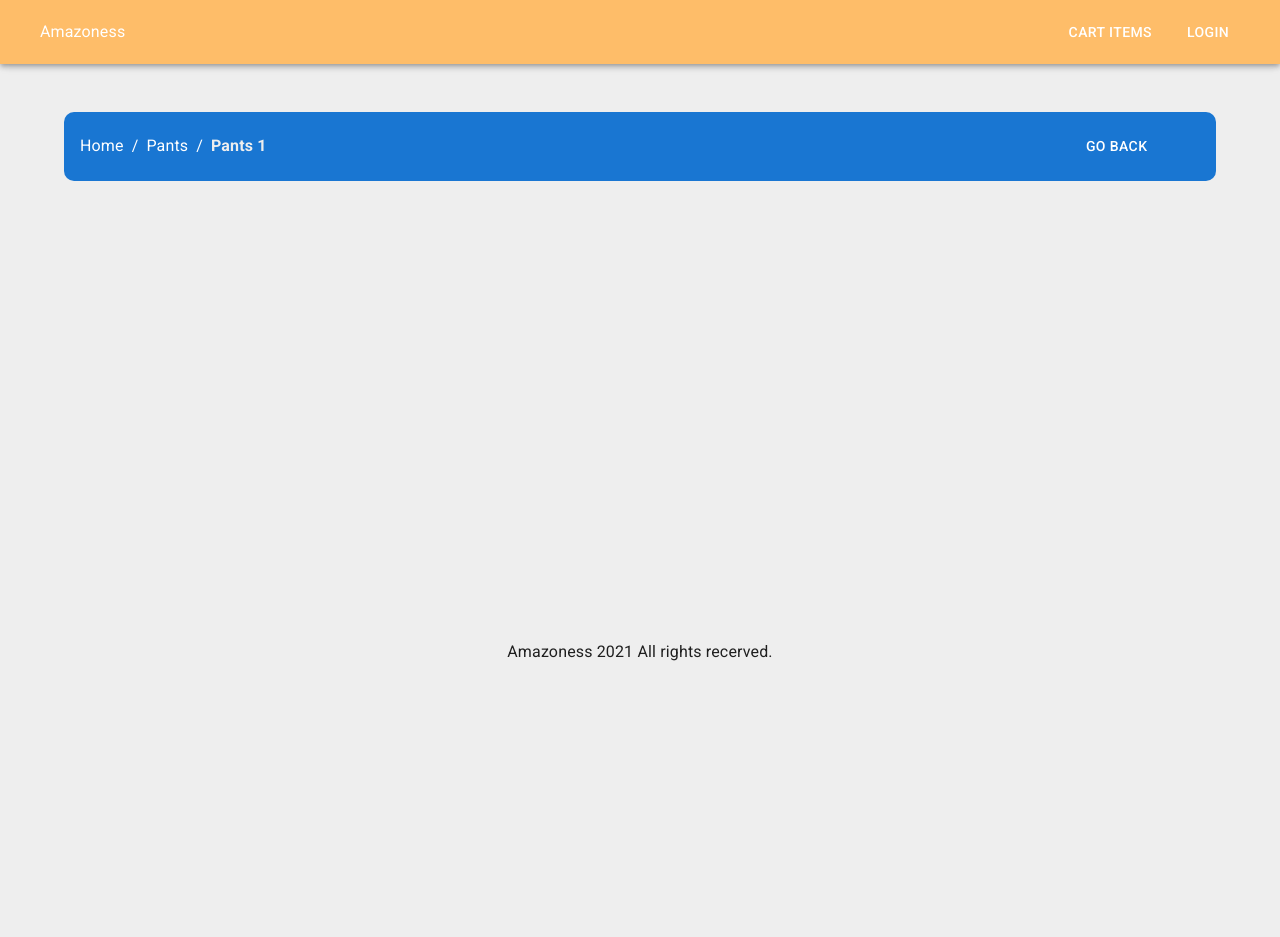
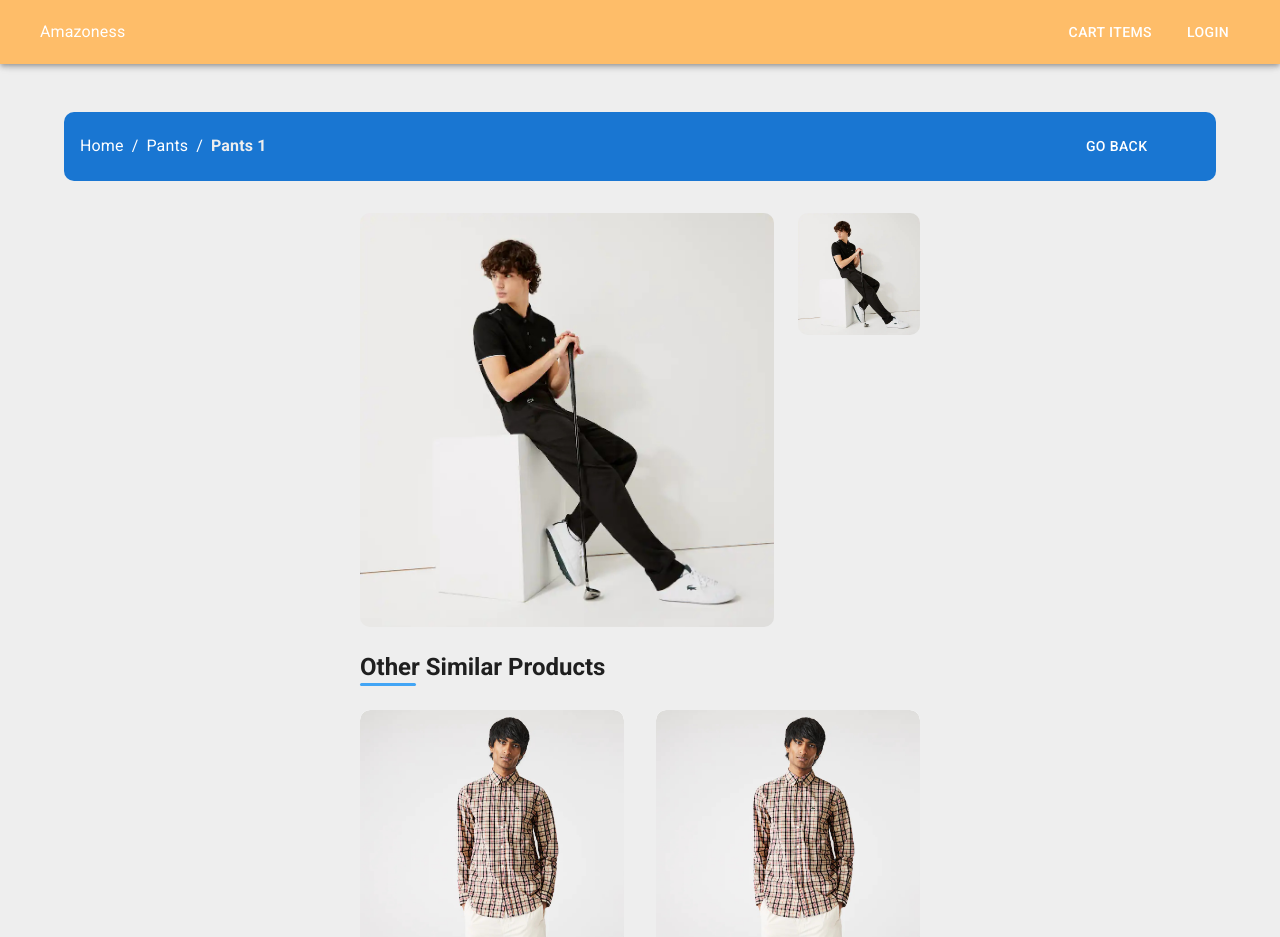
Before and after one commit to TheMrCorvy/amazoness, a Next.js app: page /product/pants-1 in a window 1280 px wide. Shown: the top 937 px of the page. Before the commit the page ends 800 px from the top, so only its background shows below. Built offline with nearby package versions, Linux system fonts and the light colour scheme.

Commit message:
finished left side

```diff
--- a/src/pages/product/[slug].tsx
+++ b/src/pages/product/[slug].tsx
@@ -1,21 +1,27 @@
 import { FC, useEffect, useState } from "react"
 
 import { useRouter } from "next/router"
+import Image from "next/image"
 
-import { Container, Grid } from "@mui/material"
+import { ButtonBase, Container, Grid, Typography } from "@mui/material"
 
 import { data, urlKeyWords } from "../../misc/staticData"
 import { useFakeApi, useSlug } from "../../components/utils"
 import { Product, Req } from "../../misc/types"
 
 import BreadCrumbs from "../../components/BreadCrumbs"
+import ProductCard from "../../components/ProductCard"
+import UnderlinedTitle from "../../components/UnderlinedTitle"
+
+import useStyles from "./styles"
 
 const ProductPage: FC = () => {
 	const router = useRouter()
 	const createSlug = useSlug
 	const callApi = useFakeApi
+	const classes = useStyles()
 
-	const [stateProduct, setStateProduct] = useState<Product>(placeholder)
+	const [product, setProduct] = useState<Product>(placeholder)
 	const [loading, setLoading] = useState(true)
 
 	useEffect(() => {
@@ -29,38 +35,91 @@ const ProductPage: FC = () => {
 		}
 
 		callApi(req).then((res) => {
-			let product: Product = placeholder
+			let apiProduct: Product = placeholder
 
 			data.products.forEach((element) => {
 				if (createSlug(element.name) === slug) {
-					product = element
+					apiProduct = element
 				}
 			})
 
-			if (!product.id) {
+			if (!apiProduct.id) {
 				router.push(urlKeyWords.productNotFound)
 			} else {
 				setLoading(false)
-				setStateProduct(product)
+				setProduct(apiProduct)
 			}
 		})
 	}, [router.isReady])
 
 	return (
 		<Container maxWidth="lg">
-			<Grid container justifyContent="space-around" spacing={4}>
-				<Grid item xs={12}>
-					{!loading && stateProduct.id && (
+			{!loading && product.id && (
+				<Grid container justifyContent="space-around" spacing={4}>
+					<Grid item xs={12}>
 						<BreadCrumbs
-							title={stateProduct.name}
+							title={product.name}
 							steps={{
 								home: "/",
-								[stateProduct.category]: "/" + stateProduct.category,
+								[product.category]: "/" + product.category,
 							}}
 						/>
-					)}
+					</Grid>
+					<Grid item xs={12} md={6}>
+						<Grid container spacing={3}>
+							<Grid item xs={12} md={9}>
+								<Image
+									src={product.images[0]}
+									alt={product.name}
+									height={640}
+									width={640}
+									layout="responsive"
+									className={classes.img}
+								/>
+							</Grid>
+							<Grid item xs={12} md={3}>
+								<Grid container spacing={3}>
+									{product.images.map((image, index) => (
+										<Grid item xs={4} md={12} key={index}>
+											<ButtonBase className={classes.img}>
+												<Image
+													src={image}
+													title={product.name}
+													alt={product.name}
+													width={150}
+													height={150}
+													className={classes.img}
+												/>
+											</ButtonBase>
+										</Grid>
+									))}
+								</Grid>
+							</Grid>
+							<Grid item xs={12} className={classes.marginTop}>
+								<UnderlinedTitle
+									color="info"
+									variant="h5"
+									body="other similar products"
+									useCaps
+									bold
+								/>
+							</Grid>
+							<Grid item xs={12}>
+								<Grid container spacing={4}>
+									{data.products.map(
+										(product, index) =>
+											product.id <= 4 && (
+												<Grid item xs={12} md={6} key={index}>
+													<ProductCard product={product} />
+												</Grid>
+											)
+									)}
+								</Grid>
+							</Grid>
+						</Grid>
+					</Grid>
 				</Grid>
-			</Grid>
+			)}
 		</Container>
 	)
 }
--- /dev/null
+++ b/src/pages/product/styles.ts
@@ -0,0 +1,15 @@
+import { createStyles, makeStyles } from "@mui/styles"
+import { Theme } from "@mui/material/styles"
+
+const useStyles = makeStyles((theme: Theme) =>
+	createStyles({
+		marginTop: {
+			marginTop: "2rem",
+		},
+		img: {
+			borderRadius: 10,
+		},
+	})
+)
+
+export default useStyles
```
